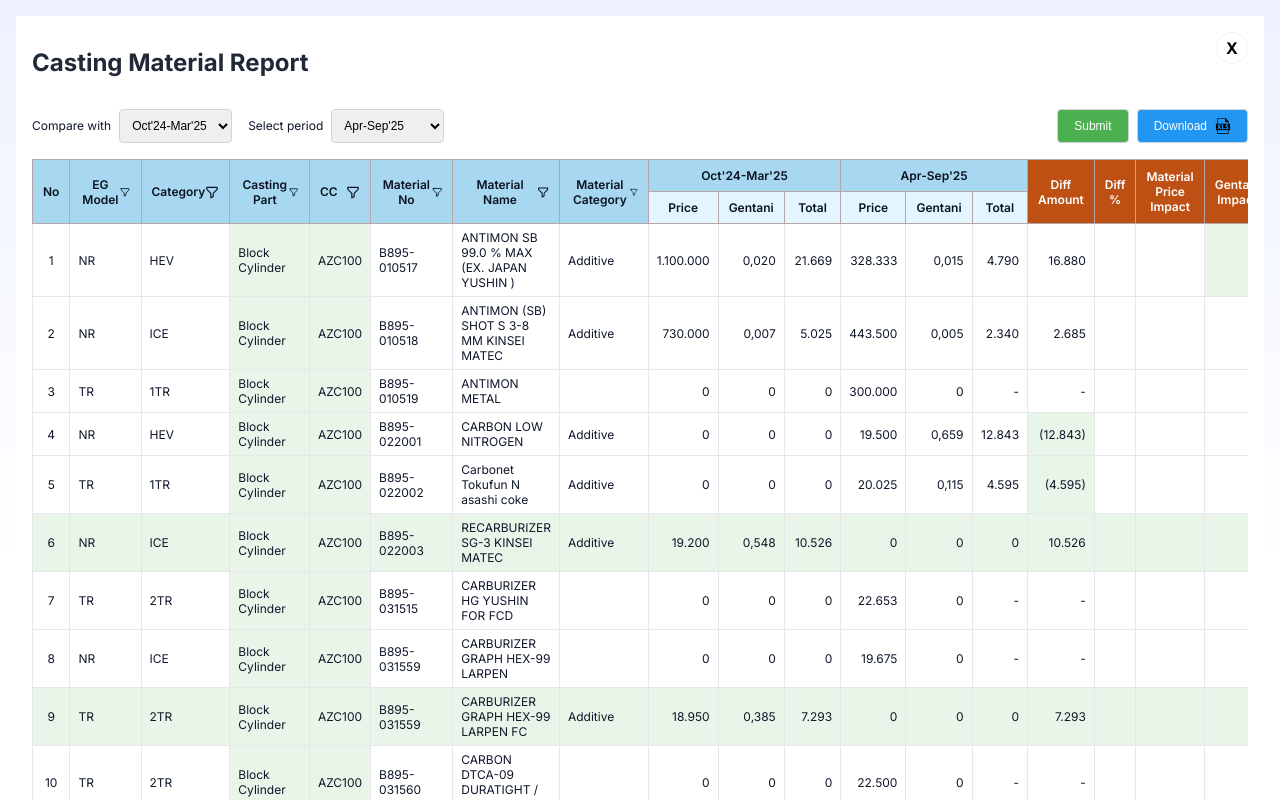
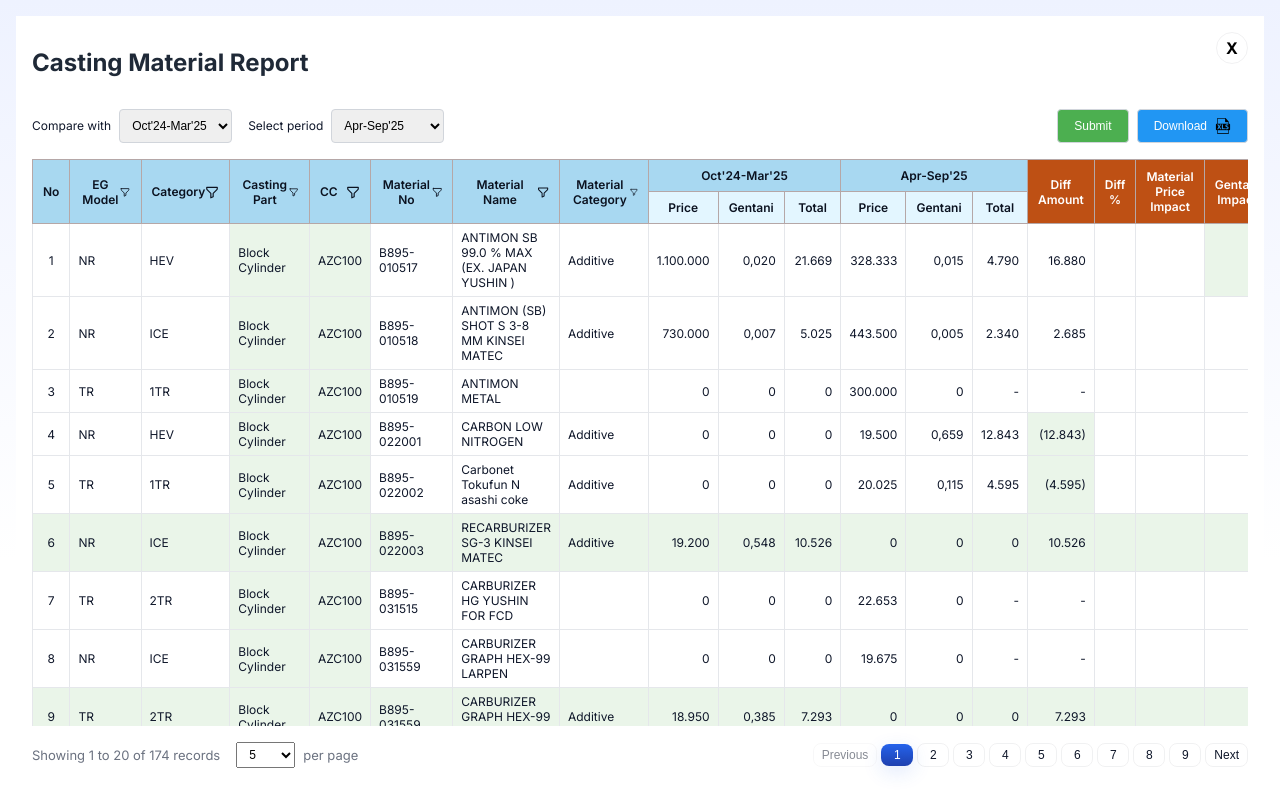
Before and after one commit to ari-fikri/finance-dashboard, a React (Vite) app: page /casting-material in a window 1280 px wide. Shown: the top 800 px of the page. Built offline with nearby package versions, Linux system fonts and the light colour scheme; sample sign-in values are in the browser's storage.

Commit message:
Set the CastingMaterial table to have a sticky header and footer and overflow auto for the content

```diff
--- a/src/CastingMaterialPage.jsx
+++ b/src/CastingMaterialPage.jsx
@@ -278,7 +278,7 @@ const CastingMaterialPage = () => {
   };
 
   return (
-    <div style={{ background: "#fff", padding: "16px", position: "relative" }}>
+    <div style={{ background: "#fff", padding: "16px", position: "relative", display: 'flex', flexDirection: 'column', height: 'calc(100vh - 32px)' }}>
       <Link
         to="/"
         className="btn"
@@ -314,7 +314,7 @@ const CastingMaterialPage = () => {
         {/* The "Submit" and "Download" buttons are now in the header */}
       </div>
 
-      <div style={{ overflowX: "auto", width: "100%" }}>
+      <div style={{ overflow: "auto", flex: '1 1 auto' }}>
         <table style={{ width: "100%", borderCollapse: "collapse", fontSize: 12 }}>
           <thead style={{ position: "sticky", top: 0, zIndex: 10 }}>
             <tr style={{ borderBottom: "1px solid #d1d5db" }}>
```
